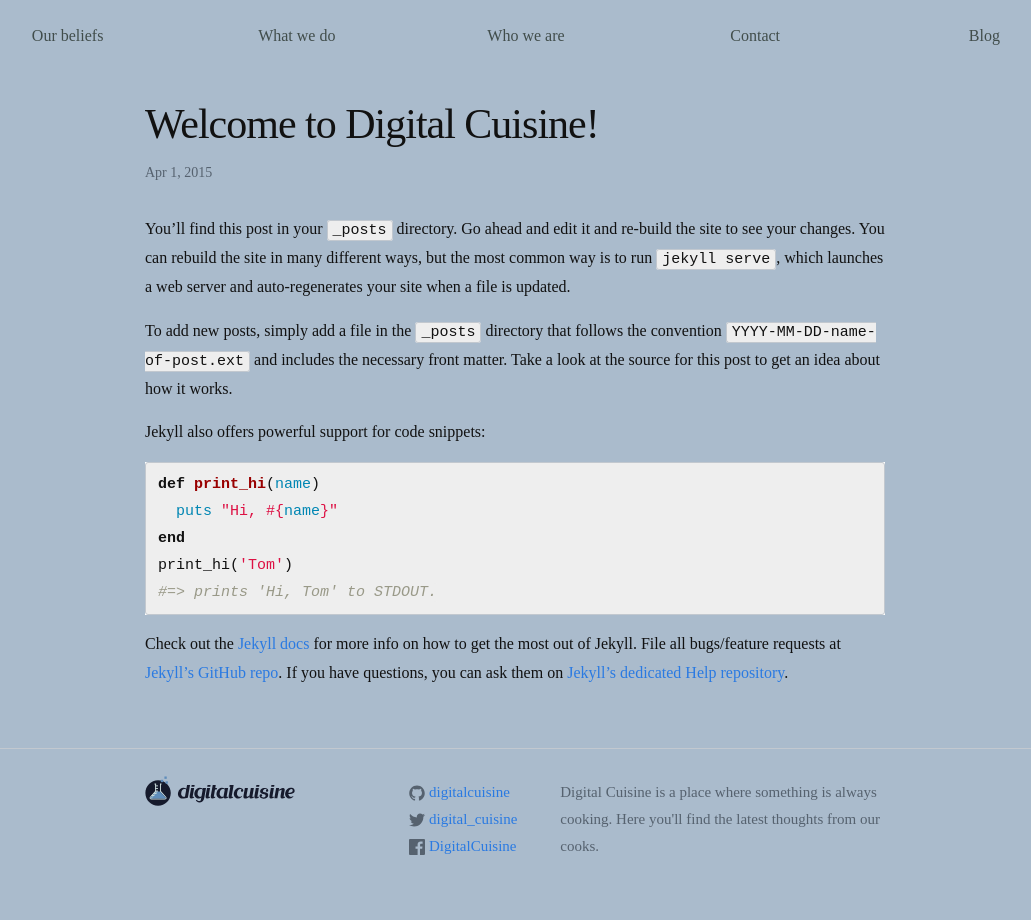
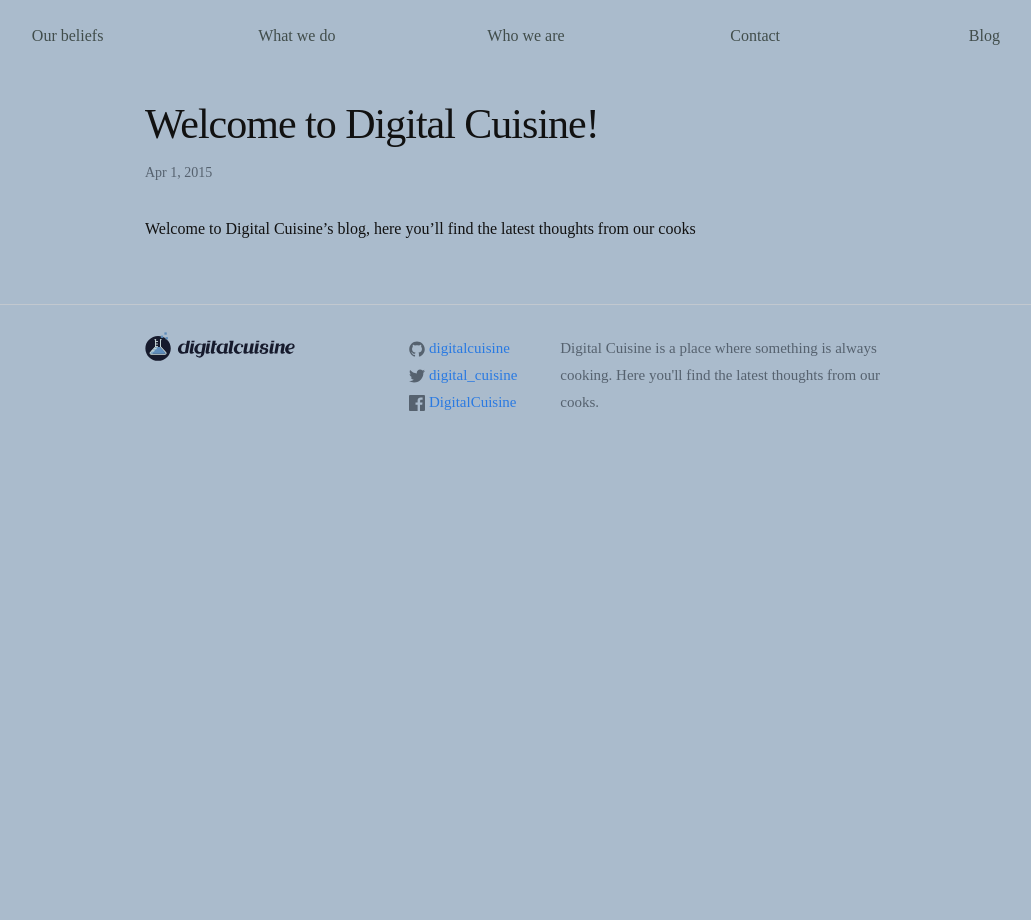
Before and after one commit to digitalcuisine/digitalcuisine.github.io, a Jekyll site: the page built from _posts/2015-04-01-welcome-to-digitalcuisine.markdown, in a window 1280 px wide. Shown: the whole page, without its empty margins (125-1156 px from the left). Built offline with Jekyll 4.4.1, drawn with Linux system fonts in a browser that asks for light colours.

Commit message:
Update blog post

```diff
--- a/_posts/2015-04-01-welcome-to-digitalcuisine.markdown
+++ b/_posts/2015-04-01-welcome-to-digitalcuisine.markdown
@@ -4,22 +4,4 @@
 date:   2015-04-01 16:40:22
 categories: digitalcuisine update
 ---
-You’ll find this post in your `_posts` directory. Go ahead and edit it and re-build the site to see your changes. You can rebuild the site in many different ways, but the most common way is to run `jekyll serve`, which launches a web server and auto-regenerates your site when a file is updated.
-
-To add new posts, simply add a file in the `_posts` directory that follows the convention `YYYY-MM-DD-name-of-post.ext` and includes the necessary front matter. Take a look at the source for this post to get an idea about how it works.
-
-Jekyll also offers powerful support for code snippets:
-
-{% highlight ruby %}
-def print_hi(name)
-  puts "Hi, #{name}"
-end
-print_hi('Tom')
-#=> prints 'Hi, Tom' to STDOUT.
-{% endhighlight %}
-
-Check out the [Jekyll docs][jekyll] for more info on how to get the most out of Jekyll. File all bugs/feature requests at [Jekyll’s GitHub repo][jekyll-gh]. If you have questions, you can ask them on [Jekyll’s dedicated Help repository][jekyll-help].
-
-[jekyll]:      http://jekyllrb.com
-[jekyll-gh]:   https://github.com/jekyll/jekyll
-[jekyll-help]: https://github.com/jekyll/jekyll-help
+Welcome to Digital Cuisine's blog, here you'll find the latest thoughts from our cooks
```
Also changed, not shown: README.md.
